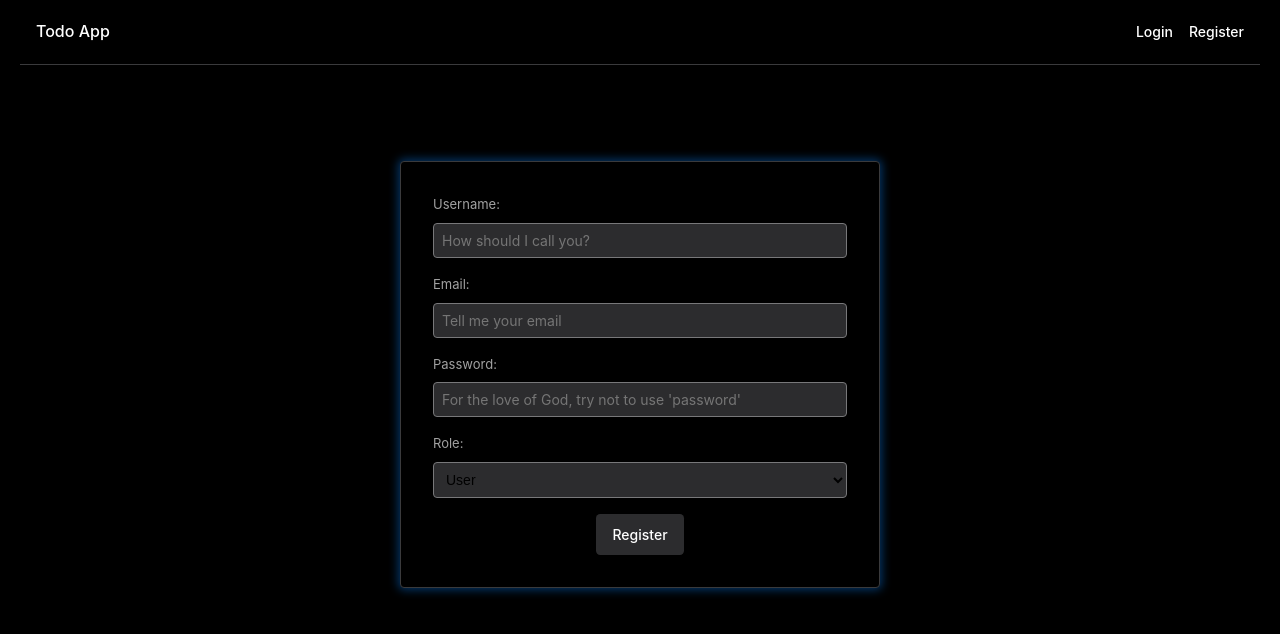
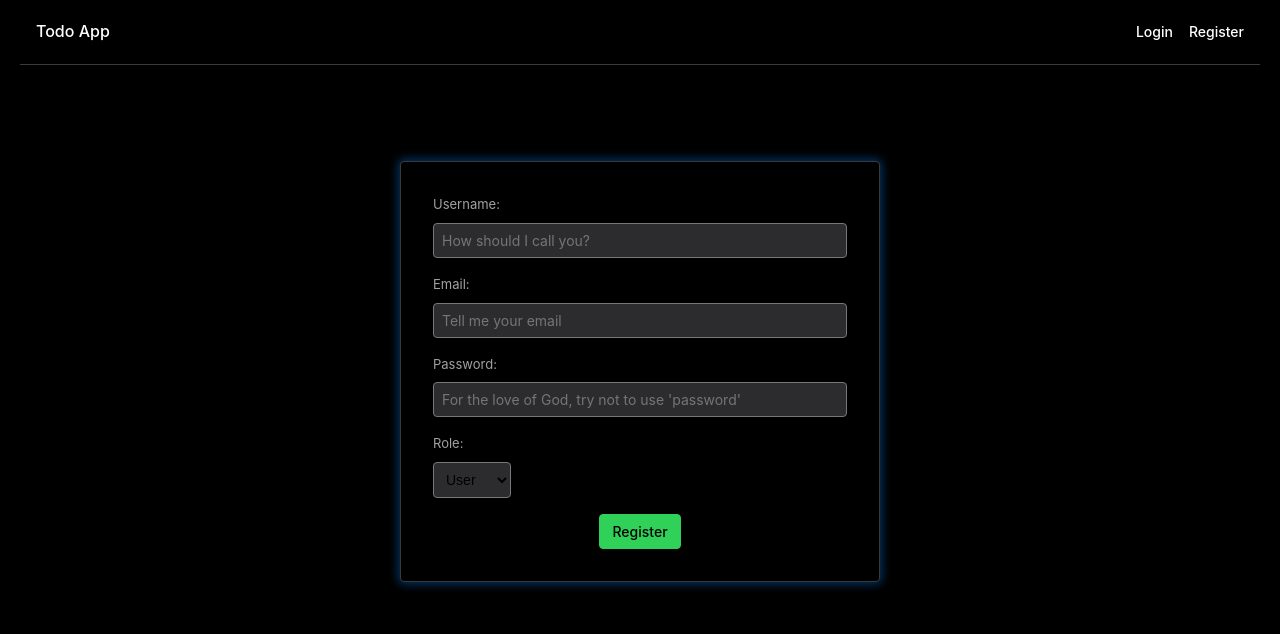
Before and after one commit to juri-boni/todo-app, a React (Vite) app in the folder client/: page /register in a window 1280 px wide. Shown: the top 634 px of the page. Built offline with nearby package versions, Linux system fonts and the light colour scheme.

Commit message:
fixed deleteTodo. Added Home component

```diff
--- a/client/src/App.tsx
+++ b/client/src/App.tsx
@@ -4,6 +4,7 @@ import { ThemeProvider } from "styled-components";
 import { UserProvider } from "./context/userContext.js";
 import { TodosProvider } from "./context/todosContext.js";
 import { GlobalStyle } from "./styles/global.js";
+import { Home } from "./pages/Home/Home.component.js";
 import { Login } from "./pages/Login/Login.component.js";
 import { Register } from "./pages/Register/Register.component.js";
 import { Navbar } from "./components/Navbar/Navbar.component.js";
@@ -28,10 +29,11 @@ function App() {
           <GlobalStyle />
           <AppContainer>
             <header>
-              <Navbar theme={theme} setTheme={setTheme} />
+              <Navbar />
             </header>
             <MainContent>
               <Routes>
+                <Route path="/" element={<Home />} />
                 <Route path="/login" element={<Login />} />
                 <Route path="/register" element={<Register />} />
                 <Route
--- a/client/src/components/button/Button.styles.tsx
+++ b/client/src/components/button/Button.styles.tsx
@@ -1,16 +1,16 @@
-// Button.styles.tsx
-import styled, { css } from "styled-components";
-import { variantColors } from "./variants/colorVariants.js";
-import { sizeStyles } from "./variants/sizeVariants.js";
-import { shapeStyles } from "./variants/shapeVariants.js";
-import { stateStyles } from "./variants/stateVariants.js";
-import { shadowStyles } from "./variants/shadowVariants.js";
-import { textStyleVariants } from "./variants/textVariants.js";
-
-import { animationVariants } from "./variants/animationVariants.js";
+import styled from "styled-components";
+import defaultVariants from "./variants/indexVariants"; // Importing all variants in one
 
 interface ButtonContainerProps {
-  variant: "primary" | "secondary" | "inverted" | "danger";
+  variant:
+    | "primary"
+    | "secondary"
+    | "outlined"
+    | "danger"
+    | "ghost"
+    | "success"
+    | "neutral";
+
   size:
     | "xxsmall"
     | "xsmall"
@@ -21,7 +21,7 @@ interface ButtonContainerProps {
     | "xlarge";
   shape: "round" | "circle" | "square" | "softRounded" | "pill" | "subtle";
   state: "default" | "active" | "focus" | "disabled" | "loading";
-  shadow: "none" | "shadow" | "elevated" | "deep" | "soft";
+  shadow: "none" | "shadow" | "medium" | "elevated" | "deep";
   textStyle:
     | "uppercase"
     | "lowercase"
@@ -33,18 +33,30 @@ interface ButtonContainerProps {
   disabled: boolean;
 }
 
-export const ButtonContainer = styled.button<ButtonContainerProps>`
+export const ButtonContainer = styled.button.withConfig({
+  shouldForwardProp: (prop) =>
+    ![
+      "textStyle",
+      "variant",
+      "size",
+      "shape",
+      "state",
+      "shadow",
+      "animation",
+    ].includes(prop),
+})<ButtonContainerProps>`
   transition:
     transform 0.3s ease-in-out,
     color 0.3s ease 0.1s;
   border: none;
   cursor: pointer;
   font-weight: 500;
-  ${(props) => variantColors[props.variant]}
-  ${(props) => sizeStyles[props.size]}
-  ${(props) => shapeStyles[props.shape]}
-  ${(props) => stateStyles[props.state]}
-  ${(props) => shadowStyles[props.shadow]}
-  ${(props) => textStyleVariants[props.textStyle]}
-  ${(props) => animationVariants[props.animation]}
+
+  ${(props) => defaultVariants.variantColors[props.variant]}
+  ${(props) => defaultVariants.sizeStyles[props.size]}
+  ${(props) => defaultVariants.shapeStyles[props.shape]}
+  ${(props) => defaultVariants.stateStyles[props.state]}
+  ${(props) => defaultVariants.shadowStyles[props.shadow]}
+  ${(props) => defaultVariants.textStyleVariants[props.textStyle]}
+  ${(props) => defaultVariants.animationVariants[props.animation]}
 `;
--- /dev/null
+++ b/client/src/components/button/variants/indexVariants.js
@@ -0,0 +1,19 @@
+import { variantColors } from "./colorVariants";
+import { sizeStyles } from "./sizeVariants";
+import { shapeStyles } from "./shapeVariants";
+import { stateStyles } from "./stateVariants";
+import { shadowStyles } from "./shadowVariants";
+import { textStyleVariants } from "./textVariants";
+import { animationVariants } from "./animationVariants";
+
+const defaultVariants = {
+  variantColors,
+  sizeStyles,
+  shapeStyles,
+  stateStyles,
+  shadowStyles,
+  textStyleVariants,
+  animationVariants,
+};
+
+export default defaultVariants;
--- /dev/null
+++ b/client/src/pages/Home/Home.component.tsx
@@ -0,0 +1,7 @@
+export const Home = () => {
+  return (
+    <div>
+      <h1>Welcome to the final todo list</h1>
+    </div>
+  );
+};
--- a/client/src/pages/Login/Login.component.tsx
+++ b/client/src/pages/Login/Login.component.tsx
@@ -103,6 +103,7 @@ export const Login = () => {
           type="submit"
           variant="success"
           shape="softRounded"
+          textStyle="capitalize"
           disabled={isLoading || !email || !password}
           state={!email || !password ? "disabled" : "default"}
         >
--- a/client/src/pages/Register/Register.component.tsx
+++ b/client/src/pages/Register/Register.component.tsx
@@ -1,12 +1,17 @@
 import React, { useState } from "react";
 import { registerUser } from "../../services/usersService";
 import { useUser } from "../../hooks/useUser";
+import { Button } from "../../components/button/Button.component";
 import {
   RegisterContainer,
   RegisterForm,
   FormGroup,
+  Input,
+  Select,
+  Label,
   ErrorMessage,
-  SubmitButton,
+  // SubmitButton,
+  ButtonContainer,
 } from "./Register.styles";
 
 export const Register = () => {
@@ -56,8 +61,8 @@ export const Register = () => {
     <RegisterContainer>
       <RegisterForm onSubmit={handleSubmit}>
         <FormGroup>
-          <label htmlFor="username">Username:</label>
-          <input
+          <Label htmlFor="username">Username:</Label>
+          <Input
             id="username"
             type="text"
             placeholder="How should I call you?"
@@ -71,8 +76,8 @@ export const Register = () => {
           />
         </FormGroup>
         <FormGroup>
-          <label htmlFor="email">Email:</label>
-          <input
+          <Label htmlFor="email">Email:</Label>
+          <Input
             id="email"
             type="email"
             placeholder="Tell me your email"
@@ -86,8 +91,8 @@ export const Register = () => {
           />
         </FormGroup>
         <FormGroup>
-          <label htmlFor="password">Password:</label>
-          <input
+          <Label htmlFor="password">Password:</Label>
+          <Input
             id="password"
             type="password"
             placeholder="For the love of God, try not to use 'password'"
@@ -100,9 +105,11 @@ export const Register = () => {
             required
           />
         </FormGroup>
+
+        {error && <ErrorMessage>{error}</ErrorMessage>}
         <FormGroup>
-          <label htmlFor="role">Role:</label>
-          <select
+          <Label htmlFor="role">Role:</Label>
+          <Select
             id="role"
             value={role}
             onChange={(e) => setRole(e.target.value)}
@@ -110,12 +117,21 @@ export const Register = () => {
           >
             <option value="user">User</option>
             <option value="admin">Admin</option>
-          </select>
+          </Select>
         </FormGroup>
-        {error && <ErrorMessage>{error}</ErrorMessage>}
-        <SubmitButton type="submit" disabled={isLoading}>
-          {isLoading ? "Registering..." : "Register"}
-        </SubmitButton>
+        <ButtonContainer>
+          <Button
+            type="submit"
+            disabled={isLoading}
+            variant="success"
+            textStyle="capitalize"
+            size="medium"
+            shape="softRounded"
+            state={isLoading ? "disabled" : "default"}
+          >
+            {isLoading ? "Registering..." : "Register"}
+          </Button>
+        </ButtonContainer>
       </RegisterForm>
     </RegisterContainer>
   );
--- a/client/src/pages/Register/Register.styles.tsx
+++ b/client/src/pages/Register/Register.styles.tsx
@@ -25,6 +25,7 @@ export const RegisterContainer = styled.div`
 export const RegisterForm = styled.form`
   width: 100%;
   display: flex;
+  /* align-items: center; */
   flex-direction: column;
   gap: ${getSpacing("gap.medium")};
 `;
@@ -34,12 +35,12 @@ export const FormGroup = styled.div`
   flex-direction: column;
   gap: ${getSpacing("gap.small")};
 
-  label {
+  /* label {
     font-size: ${getFont("fontSizes.xsmall")};
     color: ${getColor("text.secondary")};
-  }
+  } */
 
-  input,
+  /* input,
   select {
     padding: ${getSpacing("padding.small")};
     font-size: ${getFont("fontSizes.small")};
@@ -56,6 +57,41 @@ export const FormGroup = styled.div`
   input:disabled,
   select:disabled {
     background-color: ${getColor("bg.muted")};
+  } */
+`;
+
+export const Input = styled.input`
+  padding: ${getSpacing("padding.small")};
+  font-size: ${getFont("fontSizes.small")};
+  border: 1px solid ${getColor("border.tertiary")};
+  background-color: ${getColor("bg.alternative")};
+  border-radius: ${getSize("borderRadius.medium")};
+
+  &:active,
+  &:focus {
+    border: 1px solid ${getColor("border.focused")};
+  }
+
+  &:disabled {
+    background-color: ${getColor("bg.muted")};
+  }
+`;
+
+export const Label = styled.label`
+  font-size: ${getFont("fontSizes.xsmall")};
+  color: ${getColor("text.secondary")};
+`;
+
+export const Select = styled.select`
+  max-width: max-content;
+  padding: ${getSpacing("padding.small")};
+  font-size: ${getFont("fontSizes.small")};
+  border: 1px solid ${getColor("border.tertiary")};
+  background-color: ${getColor("bg.alternative")};
+  border-radius: ${getSize("borderRadius.medium")};
+
+  &:disabled {
+    background-color: ${getColor("bg.muted")};
   }
 `;
 
@@ -65,10 +101,12 @@ export const ErrorMessage = styled.p`
   text-align: center;
 `;
 
-export const SubmitButton = styled.button`
-  align-self: center;
-  width: auto;
-  padding: ${getSpacing(["padding.mediumSmall", "padding.medium"])};
+export const ButtonContainer = styled.div`
+  display: flex;
+  flex-direction: row;
+  align-items: center;
+  justify-content: center;
+  /* padding: ${getSpacing(["padding.mediumSmall", "padding.medium"])};
   font-size: ${getFont("fontSizes.small")};
   color: ${getColor("text.primary")};
   background-color: ${getColor("bg.alternative")};
@@ -80,5 +118,23 @@ export const SubmitButton = styled.button`
   &:disabled {
     background-color: ${getColor("bg.muted")};
     cursor: not-allowed;
-  }
+  } */
 `;
+
+// export const SubmitButton = styled.button`
+//   align-self: center;
+//   width: auto;
+//   padding: ${getSpacing(["padding.mediumSmall", "padding.medium"])};
+//   font-size: ${getFont("fontSizes.small")};
+//   color: ${getColor("text.primary")};
+//   background-color: ${getColor("bg.alternative")};
+//   border: none;
+//   border-radius: 0.3em;
+//   cursor: pointer;
+//   transition: background-color 0.3s;
+
+//   &:disabled {
+//     background-color: ${getColor("bg.muted")};
+//     cursor: not-allowed;
+//   }
+// `;
```
Also changed, not shown: client/src/components/TodoItem/TodoItem.component.tsx (+15 -5 lines), client/src/components/TodoItem/TodoItem.styles.tsx (+6 -3 lines), client/src/pages/Home/Home.styles.tsx (added), 2 other files (tests, documents, lock files or other folders).
